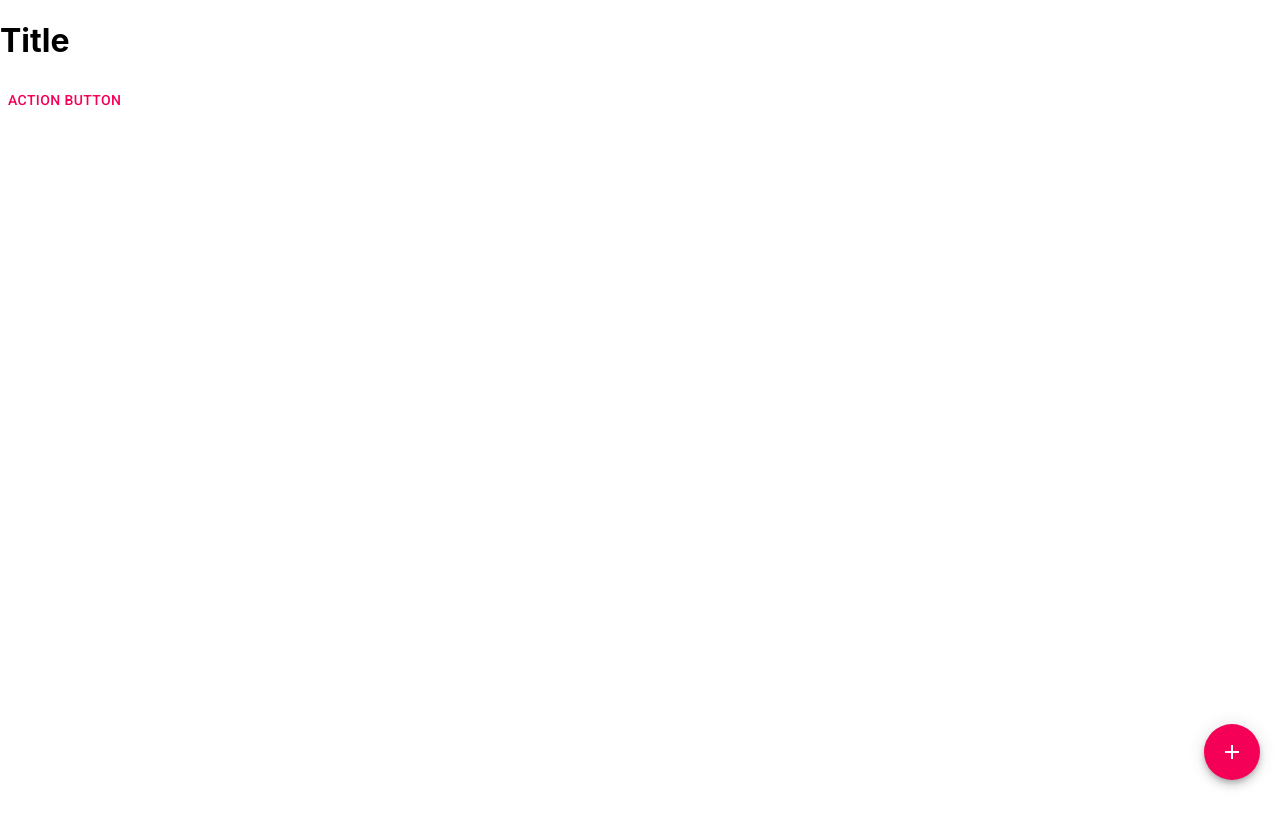
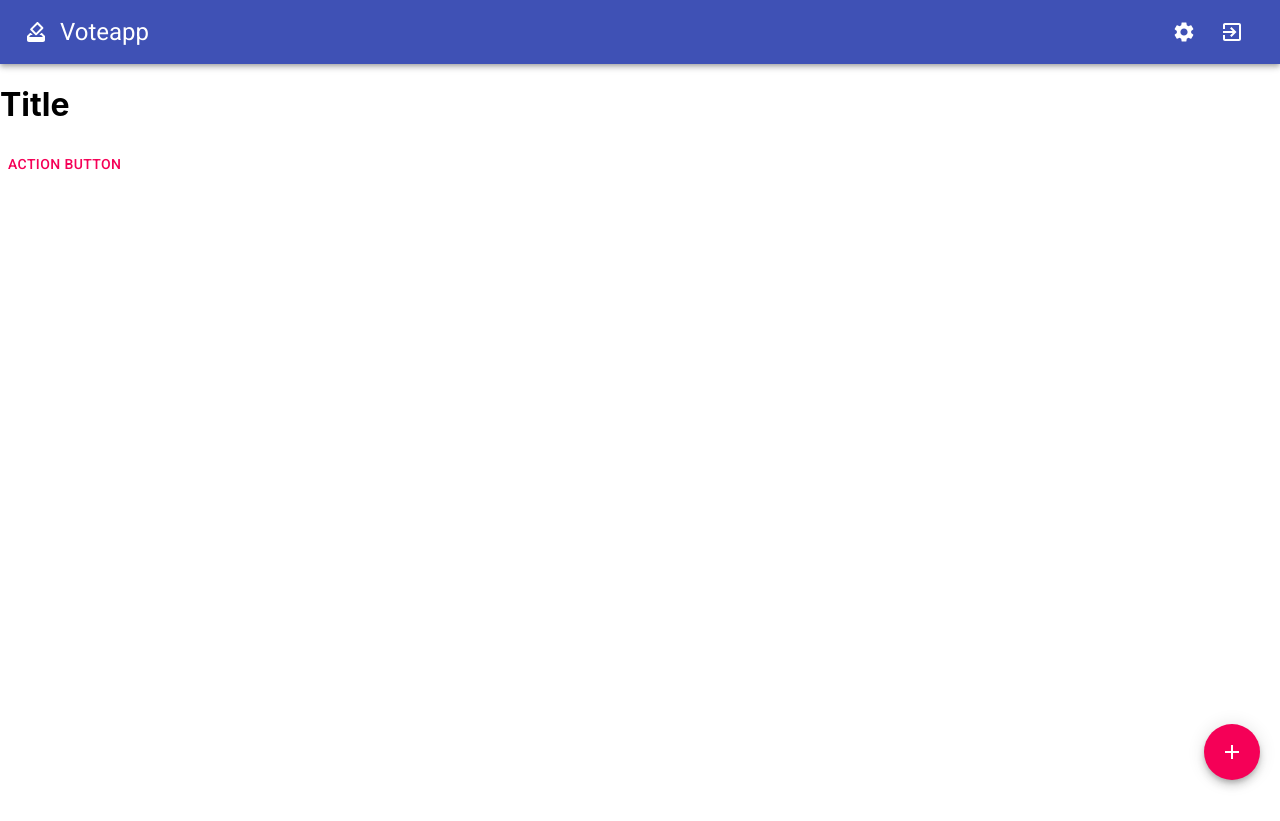
Before and after one commit to sarrietav-dev/votapp, a React (Create React App) app: page /election in a window 1280 px wide. After the commit the page ends 800 px from the top, so only its background shows below. Built offline with nearby package versions, Linux system fonts and the light colour scheme; sample sign-in values are in the browser's storage.

Commit message:
Add navbar to ElectionDashboard

```diff
--- a/src/components/election/ElectionDashboard.jsx
+++ b/src/components/election/ElectionDashboard.jsx
@@ -1,9 +1,11 @@
 import { Button } from '@material-ui/core';
 import React from 'react';
 import FabButton from '../FabButton';
+import NavBar from '../Navbar';
 
 const ElectionDashboard = () => (
   <div className="electionWrapper">
+    <NavBar />
     <FabButton />
     <div className="banner">
       <h1>Title</h1>
```
Also changed, not shown: 1 other file (tests, documents, lock files or other folders).
